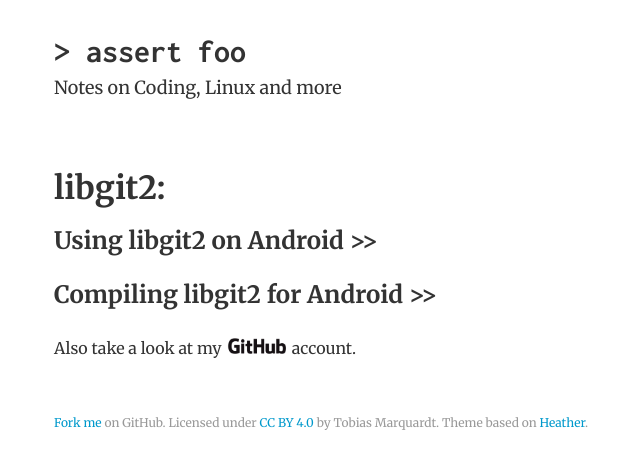
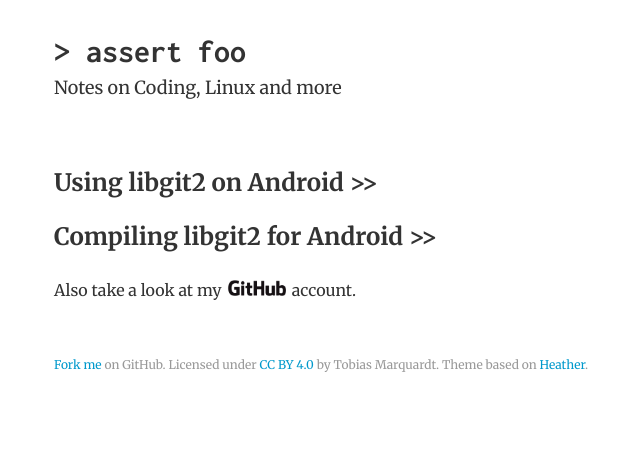
Before and after one commit to worblehat/worblehat.github.io, a Jekyll site: the page built from index.html, in a window 1280 px wide. Shown: the top 469 px of the page, without its empty margins (202-842 px from the left). Built offline with Jekyll 4.4.1, drawn with Linux system fonts in a browser that asks for light colours; Markdown is read by kramdown in place of the engine named in the settings.

Commit message:
Removed header from index site.

```diff
--- a/index.html
+++ b/index.html
@@ -2,7 +2,7 @@
 layout: default
 ---
 
-<h1>libgit2:</h1>
+<!--<h1>libgit2:</h1>-->
 {% for post in site.categories.libgit2 %}
     <article>
       <h2><a href="{{ site.url }}{{ post.url }}" title="{{ post.title }}">{{ post.title }} &gt;&gt;</a></h2>
```
